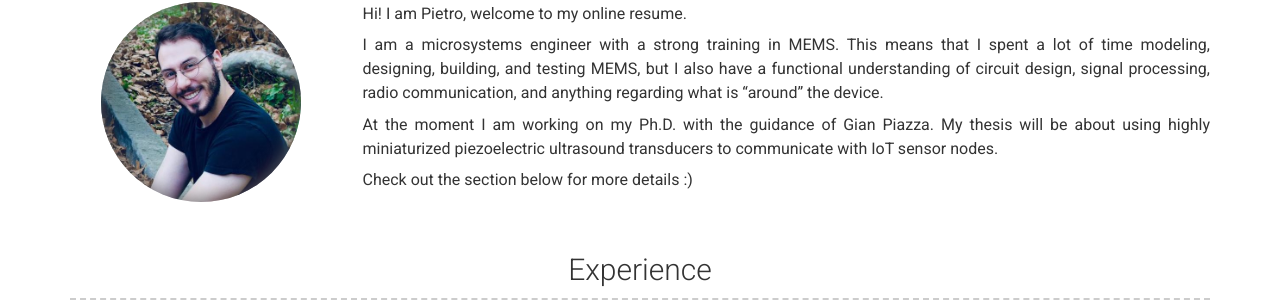
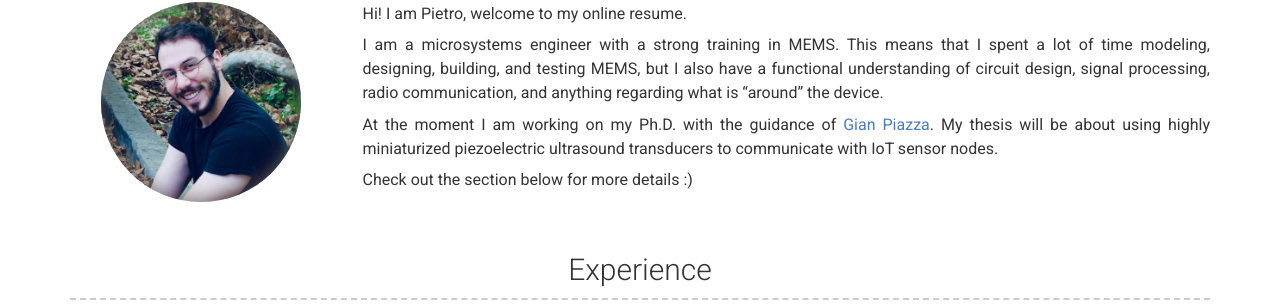
Before and after one commit to simeonipietro/pietrosimeoni.com, a Jekyll site: the page built from index.md, in a window 1280 px wide. Shown: the part 277-585 px from the top of the page. Built offline with Jekyll 4.4.1, drawn with Linux system fonts in a browser that asks for light colours; nearby versions of some CDN libraries; part of the change alters nothing that is shown.

```diff
--- a/_config.yml
+++ b/_config.yml
@@ -55,7 +55,8 @@ about_content: | # this will include new lines to allow paragraphs
   functional understanding of circuit design, signal processing, radio communication, and anything
   regarding what is "around" the device.
 
-  At the moment I am working on my Ph.D. with the guidance of Gian Piazza. My thesis will be about
+  At the moment I am working on my Ph.D. with the guidance of <a href = "https://www.ece.cmu.edu/directory/bios/piazza-gianluca.html">
+  Gian Piazza</a>. My thesis will be about
   using highly miniaturized piezoelectric ultrasound transducers to communicate with IoT sensor nodes.
 
   Check out the section below for more details :)
```
